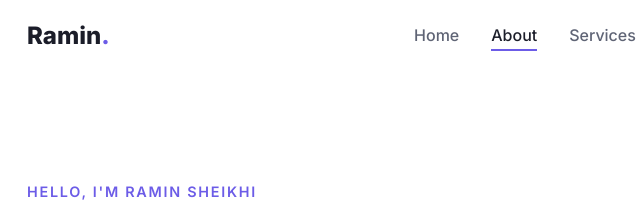
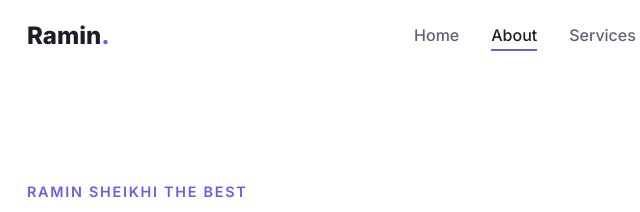
Before and after one commit to ramin-sheikhi/ramin-use-claude, a plain HTML site: page index.html in a window 1280 px wide. Shown: the top 212 px of the page, 43-683 px from the left. Drawn offline with Linux system fonts and the light colour scheme.

Commit message:
Update hero greeting text
Co-Authored-By: Claude Opus 5.5 <noreply@anthropic.com>

```diff
--- a/index.html
+++ b/index.html
@@ -44,7 +44,7 @@
     <section class="hero" id="home">
       <div class="container hero__inner">
         <div class="hero__text">
-          <p class="eyebrow">Hello, I'm Ramin Sheikhi</p>
+          <p class="eyebrow"> Ramin Sheikhi the best</p>
           <h1 class="hero__title">
             I design & build<br>
             <span class="gradient-text" id="typed"></span><span class="cursor">|</span>
```
